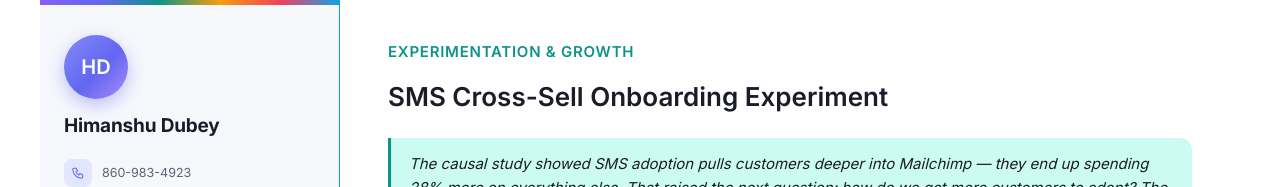
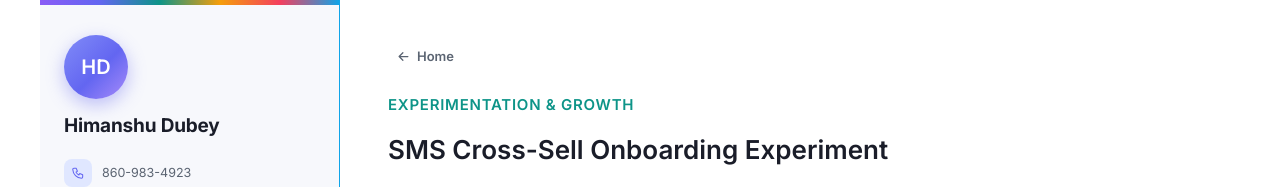
Before and after one commit to Himanshu2405/Himanshu2405.github.io, a plain HTML site: page index.html in a window 1280 px wide. Both pictures are taken after a click on the element "SMS Cross-Sell Onboarding Experiment". Shown: the top 187 px of the page. Drawn offline with Linux system fonts and the light colour scheme.

Commit message:
Add back-to-home link on project pages and link site in README

```diff
--- a/index.html
+++ b/index.html
@@ -245,6 +245,31 @@
     min-width: 0;
   }
 
+  .home-back {
+    display: inline-flex;
+    align-items: center;
+    gap: 6px;
+    font-size: 13px;
+    font-weight: 600;
+    color: var(--text-secondary);
+    text-decoration: none;
+    cursor: pointer;
+    margin: 0 0 1.25rem;
+    padding: 6px 10px 6px 8px;
+    border-radius: 7px;
+    transition: background 0.15s ease, color 0.15s ease;
+  }
+
+  .home-back svg {
+    width: 15px;
+    height: 15px;
+  }
+
+  .home-back:hover {
+    background: var(--accent-light);
+    color: var(--accent);
+  }
+
   .eyebrow {
     font-size: 12px;
     font-weight: 600;
@@ -441,7 +466,8 @@
   barChart: '<svg viewBox="0 0 24 24" fill="none" stroke="currentColor" stroke-width="1.8" stroke-linecap="round" stroke-linejoin="round"><path d="M4 20V10M10 20V4M16 20v-7M22 20H2"/></svg>',
   wrench: '<svg viewBox="0 0 24 24" fill="none" stroke="currentColor" stroke-width="1.8" stroke-linecap="round" stroke-linejoin="round"><path d="M14.7 6.3a4 4 0 1 0-5.4 5.4L3 18l3 3 6.3-6.3a4 4 0 0 0 5.4-5.4l-2.5 2.5-2-2 2.5-2.5z"/></svg>',
   pieChart: '<svg viewBox="0 0 24 24" fill="none" stroke="currentColor" stroke-width="1.8" stroke-linecap="round" stroke-linejoin="round"><path d="M12 2v10l8.5 5A10 10 0 1 1 12 2z"/></svg>',
-  sparkles: '<svg viewBox="0 0 24 24" fill="none" stroke="currentColor" stroke-width="1.8" stroke-linecap="round" stroke-linejoin="round"><path d="M12 3v4M12 17v4M4 12h4M16 12h4M6.3 6.3l2.1 2.1M15.6 15.6l2.1 2.1M17.7 6.3l-2.1 2.1M8.4 15.6l-2.1 2.1"/><circle cx="12" cy="12" r="2.5"/></svg>'
+  sparkles: '<svg viewBox="0 0 24 24" fill="none" stroke="currentColor" stroke-width="1.8" stroke-linecap="round" stroke-linejoin="round"><path d="M12 3v4M12 17v4M4 12h4M16 12h4M6.3 6.3l2.1 2.1M15.6 15.6l2.1 2.1M17.7 6.3l-2.1 2.1M8.4 15.6l-2.1 2.1"/><circle cx="12" cy="12" r="2.5"/></svg>',
+  arrowLeft: '<svg viewBox="0 0 24 24" fill="none" stroke="currentColor" stroke-width="2" stroke-linecap="round" stroke-linejoin="round"><path d="M19 12H5M11 18l-6-6 6-6"/></svg>'
 };
 
 function iconBadge(color, icon) {
@@ -709,6 +735,7 @@
   ).join("");
 
   main.innerHTML =
+    '<a class="home-back" id="home-back">' + icons.arrowLeft + '<span>Home</span></a>' +
     '<p class="eyebrow" style="color:var(--' + color + '-fg)">' + p.section + '</p>' +
     '<h1>' + p.title + '</h1>' +
     '<p class="hook" style="border-left-color:var(--' + color + '-fg);background:var(--' + color + '-bg)">' + p.hook + '</p>' +
@@ -720,6 +747,8 @@
     '<p>' + p.results + '</p>' +
     '<h2 class="impact-heading">Business Impact</h2>' +
     '<div class="impact-grid">' + impactCards + '</div>';
+
+  document.getElementById("home-back").addEventListener("click", goHome);
 }
 
 function selectProject(pid) {
```
Also changed, not shown: 1 other file.
